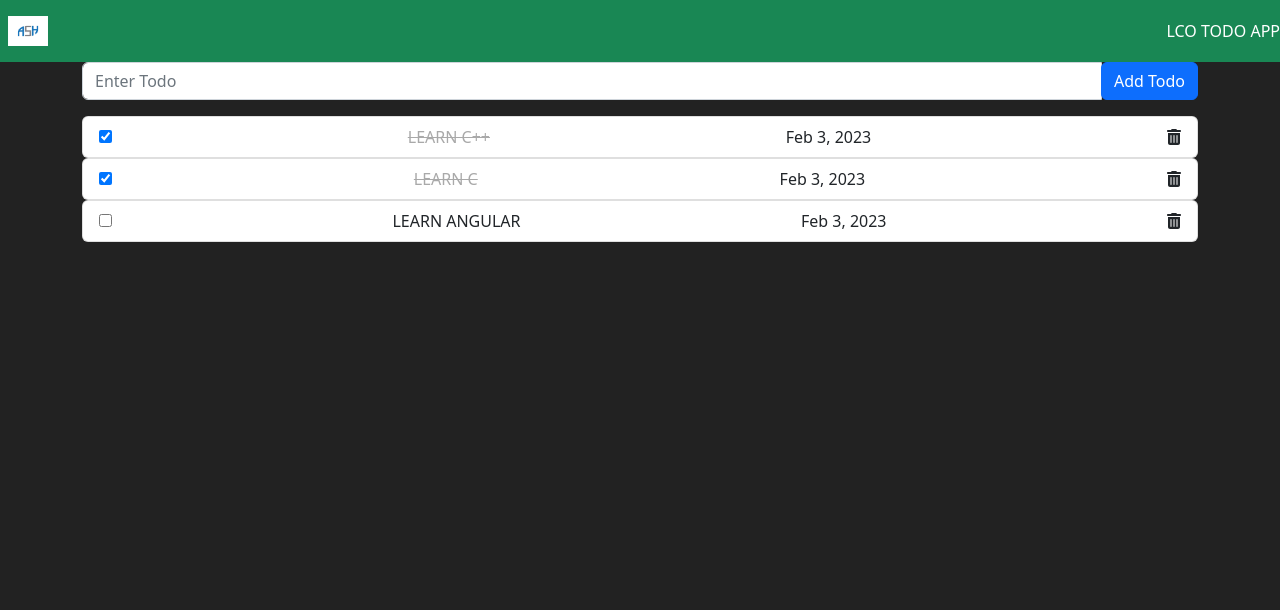
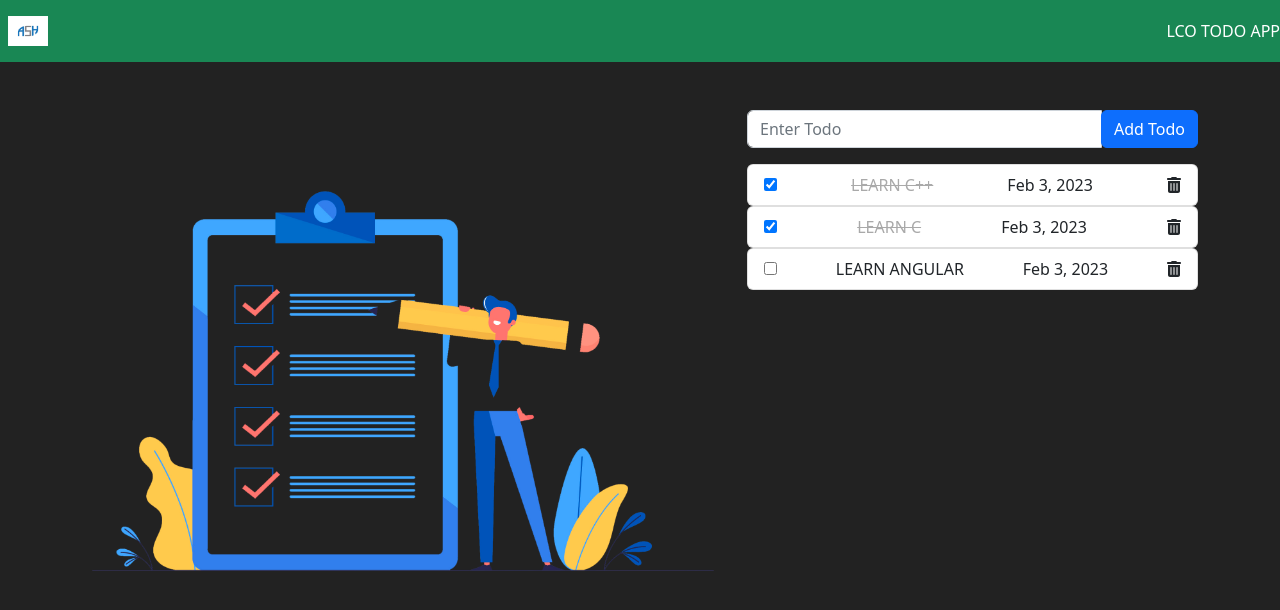
Before and after one commit to Ash-2k3/ToDo-Application-Angular, an Angular app: page / in a window 1280 px wide. Shown: the top 610 px of the page. Built offline with nearby package versions, Linux system fonts and the light colour scheme.

Commit message:
Finished off with wrappers

```diff
--- a/src/app/app.component.html
+++ b/src/app/app.component.html
@@ -1,6 +1,18 @@
- <app-header></app-header>
- <div class="container">
-  <app-todo-form></app-todo-form>
-  <app-todos></app-todos>
+<ng-container>
+  <app-header></app-header>
+  <div class="container ">
 
-</div>
+
+    <div class="row">
+      <div class="col-lg-7">
+        <img src="../assets/todo.png" alt="" class="img-fluid">
+      </div>
+
+      <div class="col-lg-5 mt-5">
+        <app-todo-form></app-todo-form>
+        <app-todos></app-todos>
+      </div>
+    </div>
+
+   </div>
+</ng-container>
```
